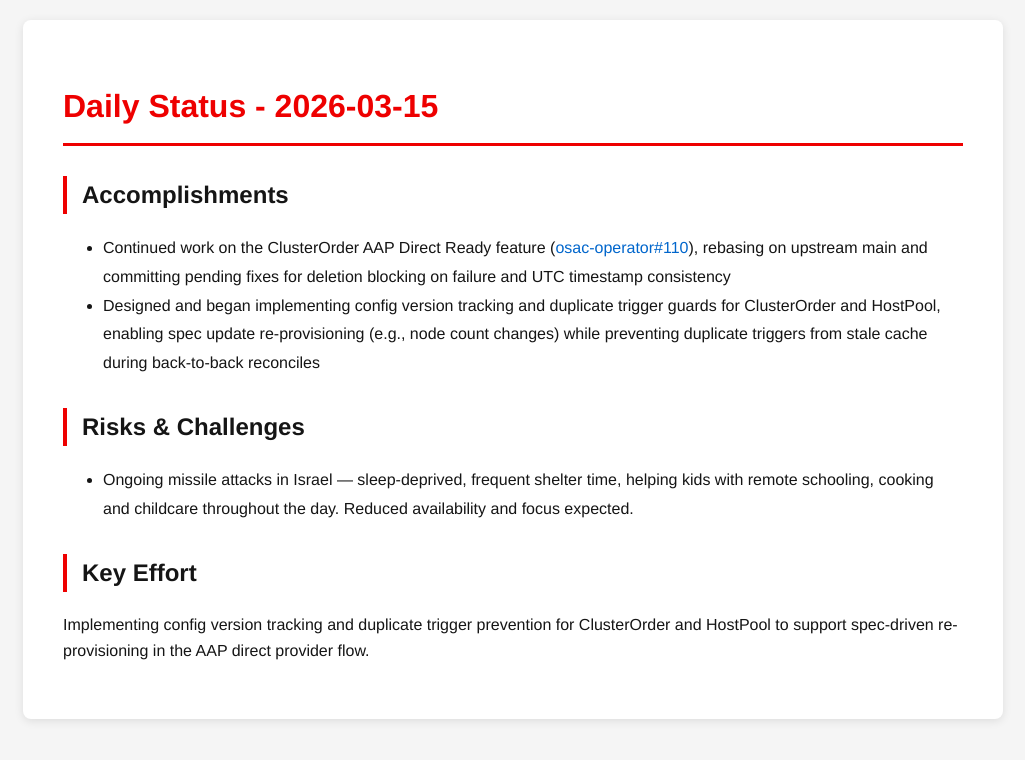
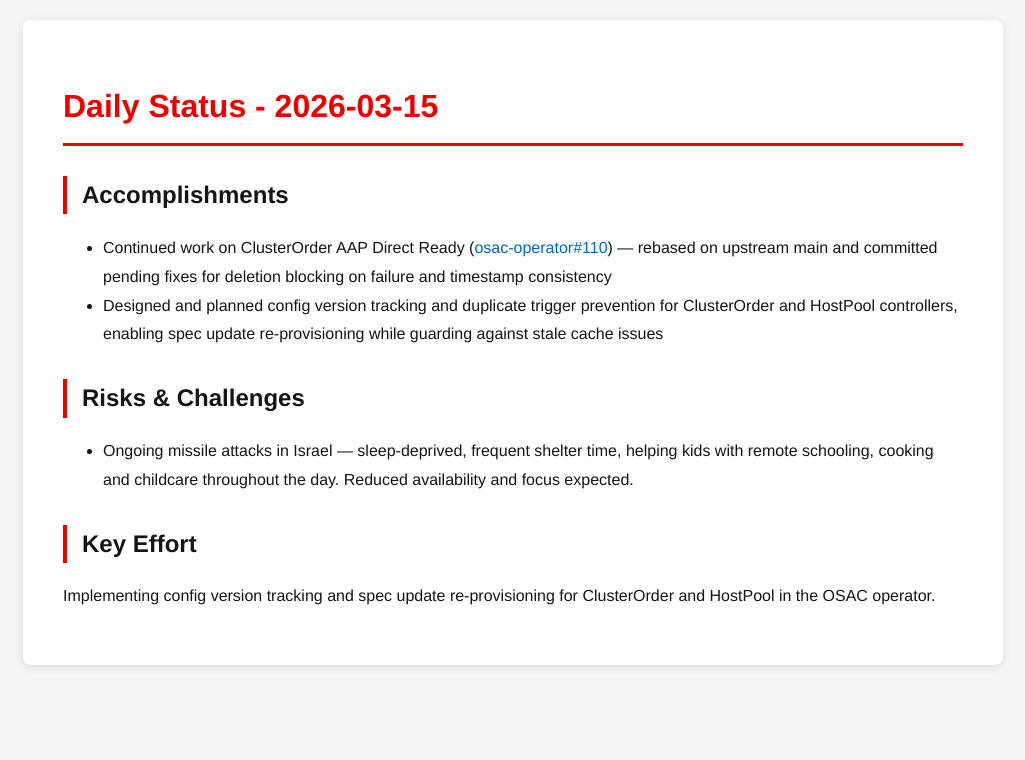
Before and after one commit to tzvatot/daily-status, a Jekyll site: the page built from 2026-03-15.md, in a window 1280 px wide. Shown: the top 760 px of the page, without its empty margins (127-1152 px from the left). Built offline with Jekyll 4.4.1, drawn with Linux system fonts in a browser that asks for light colours.

Commit message:
Daily status update - 2026-03-15

```diff
--- a/2026-03-15.md
+++ b/2026-03-15.md
@@ -7,11 +7,11 @@
 # Daily Status - 2026-03-15
 
 ## Accomplishments
-- Continued work on the ClusterOrder AAP Direct Ready feature ([osac-operator#110](https://github.com/osac-project/osac-operator/pull/110)), rebasing on upstream main and committing pending fixes for deletion blocking on failure and UTC timestamp consistency
-- Designed and began implementing config version tracking and duplicate trigger guards for ClusterOrder and HostPool, enabling spec update re-provisioning (e.g., node count changes) while preventing duplicate triggers from stale cache during back-to-back reconciles
+- Continued work on ClusterOrder AAP Direct Ready ([osac-operator#110](https://github.com/osac-project/osac-operator/pull/110)) — rebased on upstream main and committed pending fixes for deletion blocking on failure and timestamp consistency
+- Designed and planned config version tracking and duplicate trigger prevention for ClusterOrder and HostPool controllers, enabling spec update re-provisioning while guarding against stale cache issues
 
 ## Risks & Challenges
 - Ongoing missile attacks in Israel — sleep-deprived, frequent shelter time, helping kids with remote schooling, cooking and childcare throughout the day. Reduced availability and focus expected.
 
 ## Key Effort
-Implementing config version tracking and duplicate trigger prevention for ClusterOrder and HostPool to support spec-driven re-provisioning in the AAP direct provider flow.
+Implementing config version tracking and spec update re-provisioning for ClusterOrder and HostPool in the OSAC operator.
```
